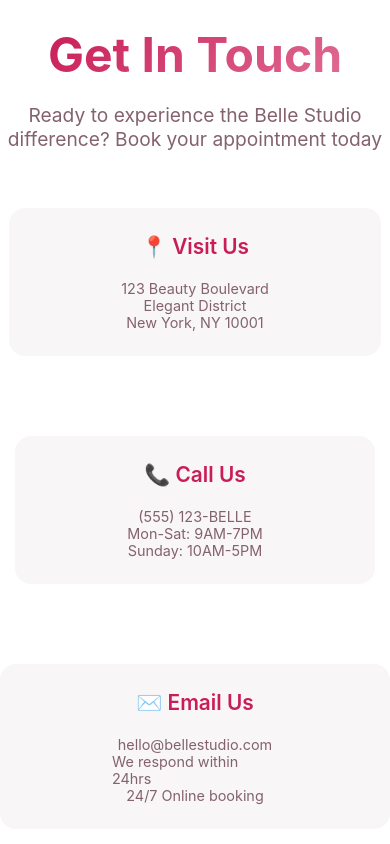
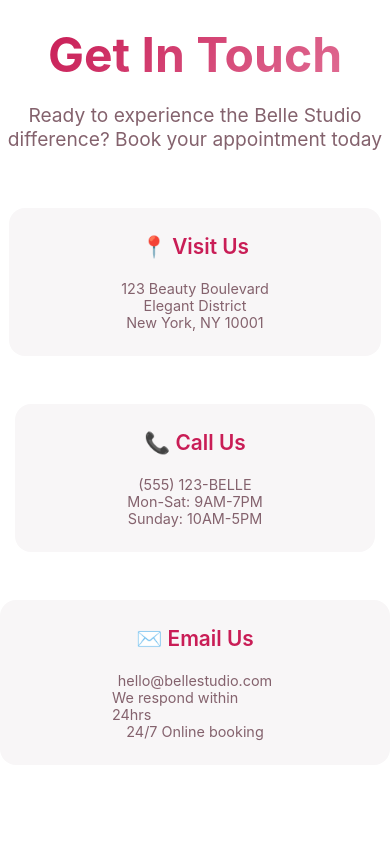
Before and after one commit to S7R4NGER1337/Belle-Studio, a React (Create React App) app in the folder client/: page / in a window 390 px wide. Shown: the part 4775-5619 px from the top of the page. After the commit the page ends 5572 px from the top, so only its background shows below. Built offline with nearby package versions, Linux system fonts and the light colour scheme.

Commit message:
making gap to be smaller on smaller screens

```diff
--- a/client/src/components/getInTouch.module.css
+++ b/client/src/components/getInTouch.module.css
@@ -32,3 +32,9 @@
     flex-wrap: wrap;
     gap: 3em;
 }
+
+@media (max-width: 700px){
+    .getIntouchCardsContainer{
+        gap: 1em;
+    }
+}
```
